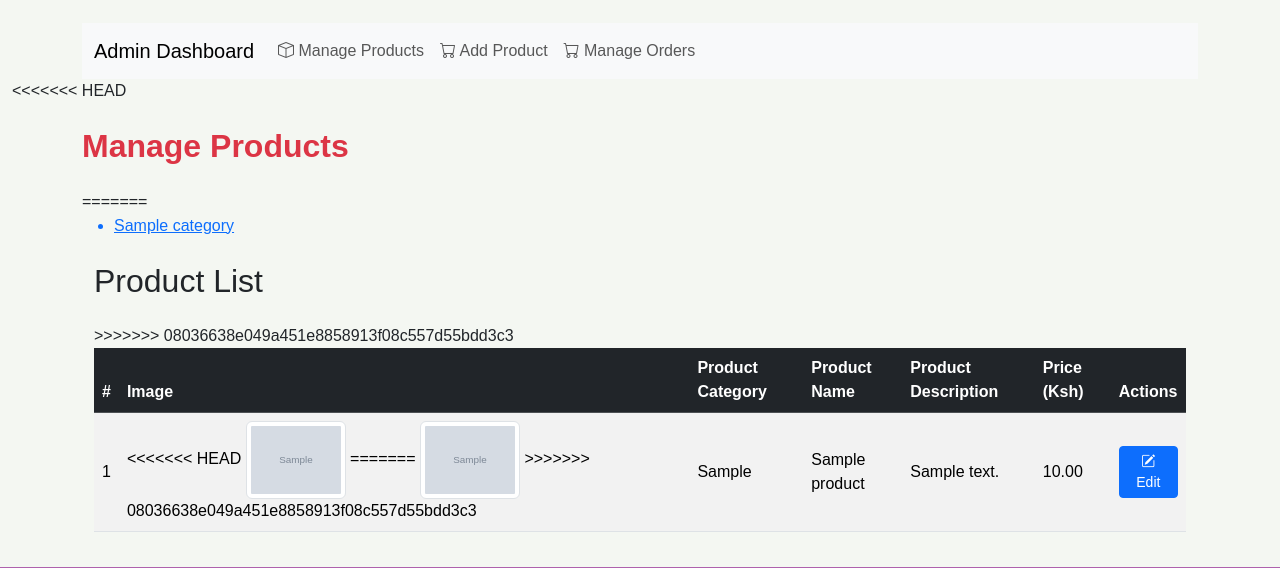
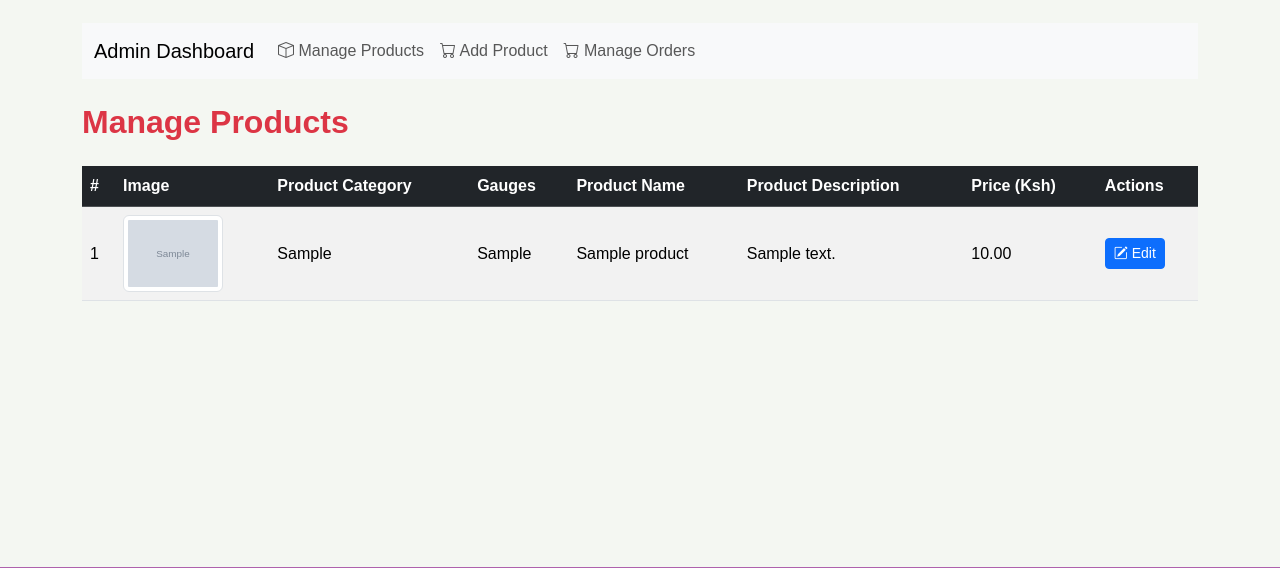
Before and after one commit to EricGikunguNyokabi/joska-modern-mabati, a Flask app: page /adm/products/edit-products in a window 1280 px wide. Shown: the part 106-674 px from the top of the page. Run offline with Flask 3, Linux system fonts and the light colour scheme; tables that the repository leaves empty hold one stand-in row (values such as "Sample post"); grey boxes marked "Sample" are stand-in pictures; some libraries are stand-ins or nearby versions.

Commit message:
Adjusted Amin edit gauges

```diff
--- a/app/models/product.py
+++ b/app/models/product.py
@@ -19,6 +19,7 @@ class Product(db.Model):
     product_id = db.Column(db.Integer, primary_key=True)
     product_category = db.Column(db.String(100), nullable=False)
     product_category_id = db.Column(db.Integer, db.ForeignKey('categories.category_id'), nullable=False)
+    product_gauge = db.Column(db.String(255), nullable=True, default="")
     product_name = db.Column(db.String(255), nullable=False)
     product_description = db.Column(db.Text, nullable=True)
     product_cost = db.Column(db.Float, nullable=False)
--- a/app/templates/admin/edit_products.html
+++ b/app/templates/admin/edit_products.html
@@ -12,7 +12,6 @@
     <!-- Dynamic Content for specific actions (For example, Product Management) -->
     {% block admin_dashboard_content %}
 
-<<<<<<< HEAD
     <!-- <ul>
         {% for category in categories %}
             <a href="{{ url_for('admin.edit_products', category_id=category.category_id) }}">
@@ -23,24 +22,13 @@
 
     <div class="container mt-4">
         <h2 class="mb-4 text-danger" style="font-weight: 900;">Manage Products</h2>
-=======
-    <ul>
-        {% for category in categories %}
-            <a href="{{ url_for('admin.edit_products', category_id=category.category_id) }}">
-                <li>{{ category.category_name }}</li>
-            </a>
-        {% endfor %}
-    </ul>
-
-    <div class="container mt-4">
-        <h2 class="mb-4">Product List</h2>
->>>>>>> 08036638e049a451e8858913f08c557d55bdd3c3
         <table class="table table-hover table-striped align-middle">
             <thead class="table-dark">
                 <tr>
                     <th scope="col">#</th>
                     <th scope="col">Image</th>
                     <th scope="col">Product Category</th>
+                    <th scope="col">Gauges</th>
                     <th scope="col">Product Name</th>
                     <th scope="col">Product Description</th>
                     <th scope="col">Price (Ksh)</th>
@@ -54,7 +42,6 @@
 
                         <!-- Product Image -->
                         <td>
-<<<<<<< HEAD
                             {% if product.product_image_path %}
                             <img src="{{ url_for('static', filename=product.product_image_path) }}"
                             alt="{{ product.product_name }}"
@@ -65,16 +52,13 @@
                             {% endif %}
 
 
-=======
-                            <img src="{{ url_for('static', filename=product.product_image_path) }}"
-                                 alt="{{ product.product_name }}"
-                                 class="img-thumbnail"
-                                 style="width: 100px; height: auto;">
->>>>>>> 08036638e049a451e8858913f08c557d55bdd3c3
                         </td>
 
                         <!-- Product Name -->
                         <td>{{ product.product_category }}</td>
+
+                        <!-- Product Gauges -->
+                        <td>{{ product.product_gauge }}</td>
 
                         <!-- Product Name -->
                         <td>{{ product.product_name }}</td>
--- a/app/templates/admin/manage_orders.html
+++ b/app/templates/admin/manage_orders.html
@@ -36,7 +36,7 @@
                 <td>KES {{ "{:,.2f}".format(order.total_price|default(0)) }}</td>
                 <td>{{ order.order_date.strftime('%Y-%m-%d %H:%M:%S') if order.order_date else 'N/A' }}</td>
                 <td>
-                    <span class="badge {% if order.status == 'Seen' %}bg-warning{% elif order.status == 'Sorted' %}bg-success{% else %}bg-secondary{% endif %}">
+                    <span class="badge {% if order.status == 'Seen' %}bg-warning{% elif order.status == 'Sorted' %}bg-success{% else %}bg-primary{% endif %}">
                         {{ order.status or "Pending" }}
                     </span>
                 </td>
--- a/app/templates/components/_admin_layout.html
+++ b/app/templates/components/_admin_layout.html
@@ -7,8 +7,8 @@
             <button class="navbar-toggler" type="button" data-bs-toggle="collapse" data-bs-target="#navbarNav" aria-controls="navbarNav" aria-expanded="false" aria-label="Toggle navigation">
                 <span class="navbar-toggler-icon"></span>
             </button>
-            <div class="collapse navbar-collapse" id="navbarNav">
-                <ul class="navbar-nav">
+            <div class="collapse navbar-collapse text-danger" id="navbarNav">
+                <ul class="navbar-nav text-danger">
                     <!-- Manage Products Link -->
                     <li class="nav-item">
                         <a class="nav-link" href="{{ url_for('admin.edit_products') }}">
--- a/app/templates/components/_categories.html
+++ b/app/templates/components/_categories.html
@@ -10,6 +10,12 @@
             <a href="{{ url_for('ecommerce.category_products', category_id=category.category_id) }}" class="text-decoration-none text-dark">
                 <div class="card h-100 shadow-sm rounded-5">
                     <!-- Image Section -->
+                    {% if category.category_image_path %}
+                        <img src="{{ url_for('static', filename=category.category_image_path.split('static/', 1)[-1]) }}"
+                        alt="{{ category.category_name }}"
+                        class="card-img-top"
+                        style="min-height: 130px; max-height: 130px; object-fit: cover;">
+                    {% endif %}
 
 
                     <!-- Card Body -->
--- a/app/templates/product/add_product.html
+++ b/app/templates/product/add_product.html
@@ -31,7 +31,7 @@
                             <div class="form-group">
                                 <label for="product_category">Product Category</label>
                                 <select name="product_category" id="product_category" class="form-control" required>
-                                    <option value="" disabled>Select a category</option>
+                                    <option value="">Select a category</option>
 
                                     <option value="Gutter System">Rain Gutter System</option>
                                     <option value="Roofing">Roofing</option>
@@ -59,9 +59,6 @@
                             </div>
                             <button type="submit" class="btn btn-primary mt-3">Upload Product</button>
                         </form>
-
-
-
                 </div>
             </div>
         </div>
--- a/app/templates/product/cart/cart.html
+++ b/app/templates/product/cart/cart.html
@@ -61,7 +61,10 @@
                     <td>
                         <form action="{{ url_for('cart.remove_from_cart', product_id=item.product_id) }}" method="POST"
                               onsubmit="return confirm('Remove this item from your cart?');">
-                            <button type="submit" class="btn btn-danger">Remove</button>
+                              <button type="submit" class="btn btn-outline-danger btn-sm p-1">
+                                <i class="bi bi-x-circle"></i> Remove
+                            </button>
+
                         </form>
                     </td>
 
--- a/app/views/admin.py
+++ b/app/views/admin.py
@@ -44,71 +44,11 @@ def edit_products():
     return render_template("admin/edit_products.html", products=products, categories=categories)
 
 # EDIT PRODUCT ROUTE 1 BY 1
-@admin.route("/adm/product/edit/<int:product_id>", methods=["GET", "POST"])
-def edit_product(product_id):
-    # Fetch the product and all categories
-    product = Product.query.get_or_404(product_id)
-    categories = Category.query.all()
-
-    if request.method == "POST":
-        # Form fields from the request
-        product_name = request.form["product_name"]
-        product_category = request.form["product_category"]
-        product_description = request.form["product_description"]
-        product_cost = request.form["product_cost"]
-        product_image = request.files.get("product_image")  # Fetch the uploaded file if present
-
-        # Map the category name to category ID
-        category_map = {
-            "Roofing": 1,
-            "Gutter System": 2,
-            "Our Work": 3
-        }
-        product_category_id = category_map.get(product_category)
-
-        if not product_category_id:
-            flash("Invalid product category selected.", "danger")
-            return render_template("admin/edit_product_form.html", product=product, categories=categories)
-
-        # Update the product details
-        product.product_name = product_name
-        product.product_category = product_category
-        product.product_category_id = product_category_id
-        product.product_description = product_description
-        product.product_cost = product_cost
-
-        # Update the image if a new file is uploaded
-        if product_image and product_image.filename:
-            image_filename = secure_filename(product_image.filename)
-            upload_folder = current_app.config["PRODUCT_UPLOAD_FOLDER"]
-            os.makedirs(upload_folder, exist_ok=True)
-            image_path = os.path.join(upload_folder, image_filename)
-            product_image.save(image_path)
-
-            # Update the image path in the database
-            product.product_image_path = f"images/products/{image_filename}"
-
-            print(f"\n\n EDIT IMAGE {product.product_image_path}")
-
-        # Commit updates to the database
-        try:
-            db.session.commit()
-            flash("Product updated successfully!", "success")
-            return redirect(url_for("admin.edit_products"))
-        except Exception as e:
-            db.session.rollback()
-            flash(f"An error occurred while updating the product: {str(e)}", "danger")
-
-    # Render the form with pre-filled product details
-    return render_template("admin/edit_product_form.html", product=product, categories=categories)
-
 # @admin.route("/adm/product/edit/<int:product_id>", methods=["GET", "POST"])
 # def edit_product(product_id):
 #     # Fetch the product and all categories
 #     product = Product.query.get_or_404(product_id)
 #     categories = Category.query.all()
-
-
 
 #     if request.method == "POST":
 #         # Form fields from the request
@@ -116,7 +56,10 @@ def edit_product(product_id):
 #         product_category = request.form["product_category"]
 #         product_description = request.form["product_description"]
 #         product_cost = request.form["product_cost"]
-#         product_image_path = request.form["product_image_path"]
+#         product_image = request.files.get("product_image")  # Fetch the uploaded file if present
+
+#         # Handle gauges selection
+#         selected_gauges = request.form.getlist("product_gauge[]")  # Get selected gauges as a list
 
 #         # Map the category name to category ID
 #         category_map = {
@@ -133,10 +76,23 @@ def edit_product(product_id):
 #         # Update the product details
 #         product.product_name = product_name
 #         product.product_category = product_category
-#         product.product_category_id = product_category_id  # Update category ID
+#         product.product_category_id = product_category_id
 #         product.product_description = product_description
 #         product.product_cost = product_cost
-#         product.product_image_path = product_image_path
+#         product.product_gauge = ",".join(selected_gauges)  # Store gauges as a comma-separated string
+
+#         # Update the image if a new file is uploaded
+#         if product_image and product_image.filename:
+#             image_filename = secure_filename(product_image.filename)
+#             upload_folder = current_app.config["PRODUCT_UPLOAD_FOLDER"]
+#             os.makedirs(upload_folder, exist_ok=True)
+#             image_path = os.path.join(upload_folder, image_filename)
+#             product_image.save(image_path)
+
+#             # Update the image path in the database
+#             product.product_image_path = f"images/products/{image_filename}"
+
+#             print(f"\n\n EDIT IMAGE {product.product_image_path}")
 
 #         # Commit updates to the database
 #         try:
@@ -149,6 +105,71 @@ def edit_product(product_id):
 
 #     # Render the form with pre-filled product details
 #     return render_template("admin/edit_product_form.html", product=product, categories=categories)
+
+@admin.route("/adm/product/edit/<int:product_id>", methods=["GET", "POST"])
+def edit_product(product_id):
+    product = Product.query.get_or_404(product_id)
+    categories = Category.query.all()
+
+    if request.method == "POST":
+        # Form fields from the request
+        product_name = request.form["product_name"]
+        product_category = request.form["product_category"]
+        product_description = request.form["product_description"]
+        product_cost = request.form["product_cost"]
+        product_image = request.files.get("product_image")
+
+        # Handle gauges selection
+        selected_gauges = request.form.getlist("product_gauge[]")  # Fetch the gauges as a list
+
+        print(f"\n\n\nselected_gauges in Admin EDit: {selected_gauges}")
+
+        # Map the category name to category ID
+        category_map = {
+            "Roofing": 1,
+            "Gutter System": 2,
+            "Our Work": 3,
+        }
+        product_category_id = category_map.get(product_category)
+
+        if not product_category_id:
+            flash("Invalid product category selected.", "danger")
+            return render_template(
+                "admin/edit_product_form.html", product=product, categories=categories
+            )
+
+        # Update product details
+        product.product_name = product_name
+        product.product_category = product_category
+        product.product_category_id = product_category_id
+        product.product_description = product_description
+        product.product_cost = product_cost
+        product.product_gauge = ",".join(selected_gauges)  # Save selected gauges as CSV
+
+        # Update the image if a new file is uploaded
+        if product_image and product_image.filename:
+            image_filename = secure_filename(product_image.filename)
+            upload_folder = current_app.config["PRODUCT_UPLOAD_FOLDER"]
+            os.makedirs(upload_folder, exist_ok=True)
+            image_path = os.path.join(upload_folder, image_filename)
+            product_image.save(image_path)
+
+            # Update the image path in the database
+            product.product_image_path = f"images/products/{image_filename}"
+
+        # Commit the changes to the database
+        try:
+            db.session.commit()
+            flash("Product updated successfully!", "success")
+            return redirect(url_for("admin.edit_products"))
+        except Exception as e:
+            db.session.rollback()
+            flash(f"An error occurred while updating the product: {str(e)}", "danger")
+
+    return render_template(
+        "admin/edit_product_form.html", product=product, categories=categories
+    )
+
 
 
 
```
Also changed, not shown: app/templates/admin/dashboard.html (+0 -8 lines), app/templates/admin/edit_product_form.html (+24 -2 lines), app/templates/product/single_product.html (+13 -5 lines), migrations/versions/058a686a8a05_gauge_column.py (added, +32 -0 lines), migrations/versions/746c6c26f146_gauge_column.py (added, +34 -0 lines), migrations/versions/dd4d77e9b862_gauge_column_to_string.py (added, +38 -0 lines), 2 other files.
